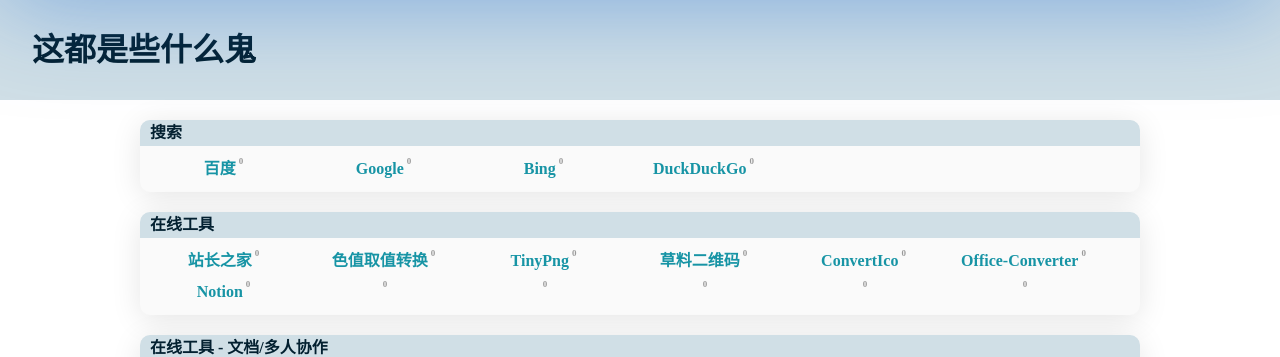
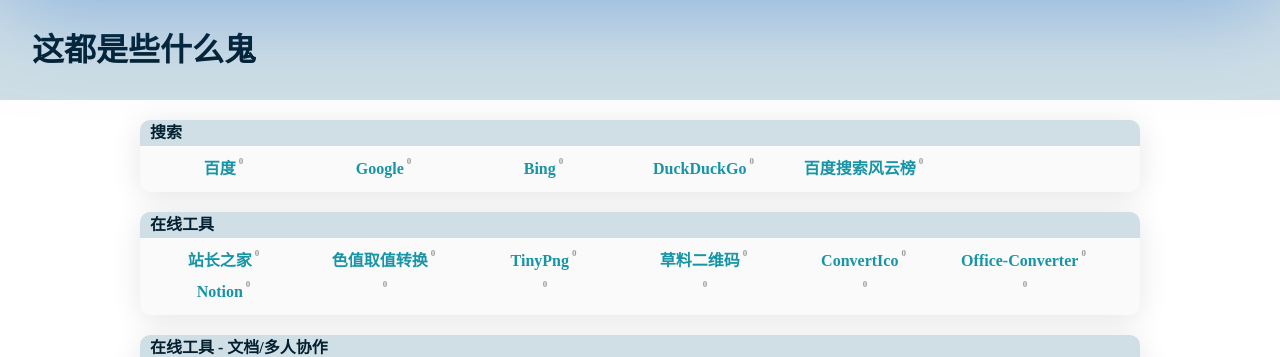
Before and after one commit to wzswzd/wzswzd.github.io, a Jekyll site: the page others/index/index.html, which Jekyll copies as it is, in a window 1280 px wide. Shown: the top 357 px of the page. Built offline with Jekyll 4.4.1, drawn with Linux system fonts in a browser that asks for light colours.

Commit message:
1. 搜索中增加了百度搜索风云榜。

```diff
--- a/others/index/index.html
+++ b/others/index/index.html
@@ -22,6 +22,8 @@
     <a href="https://www.google.com/ncr/">Google</a>
     <a href="https://cn.bing.com/">Bing</a>
     <a href="https://duckduckgo.com/">DuckDuckGo</a>
+    <a href="http://top.baidu.com/">百度搜索风云榜</a>
+
     <div class="clear">
     </div>
    </div>
```
